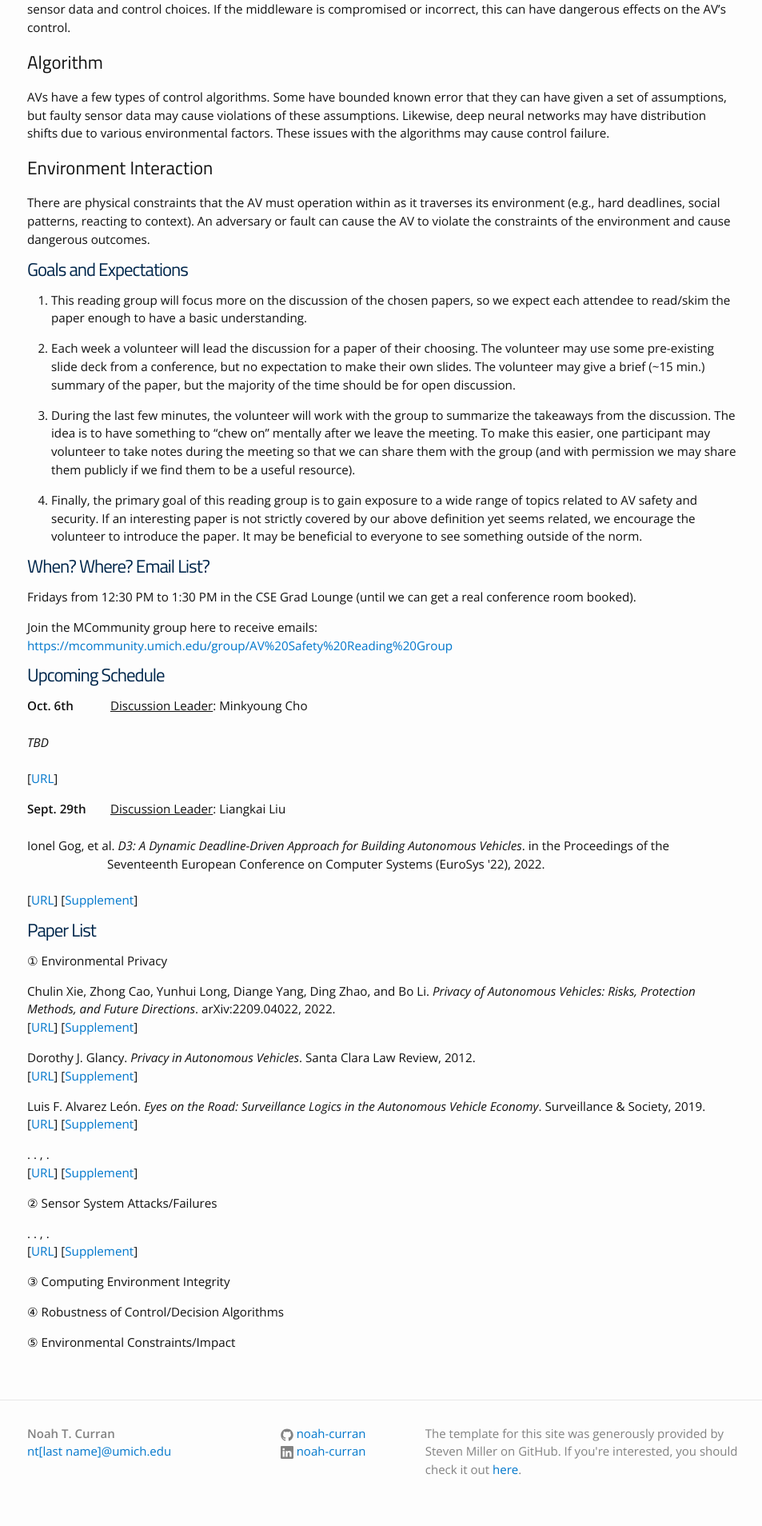
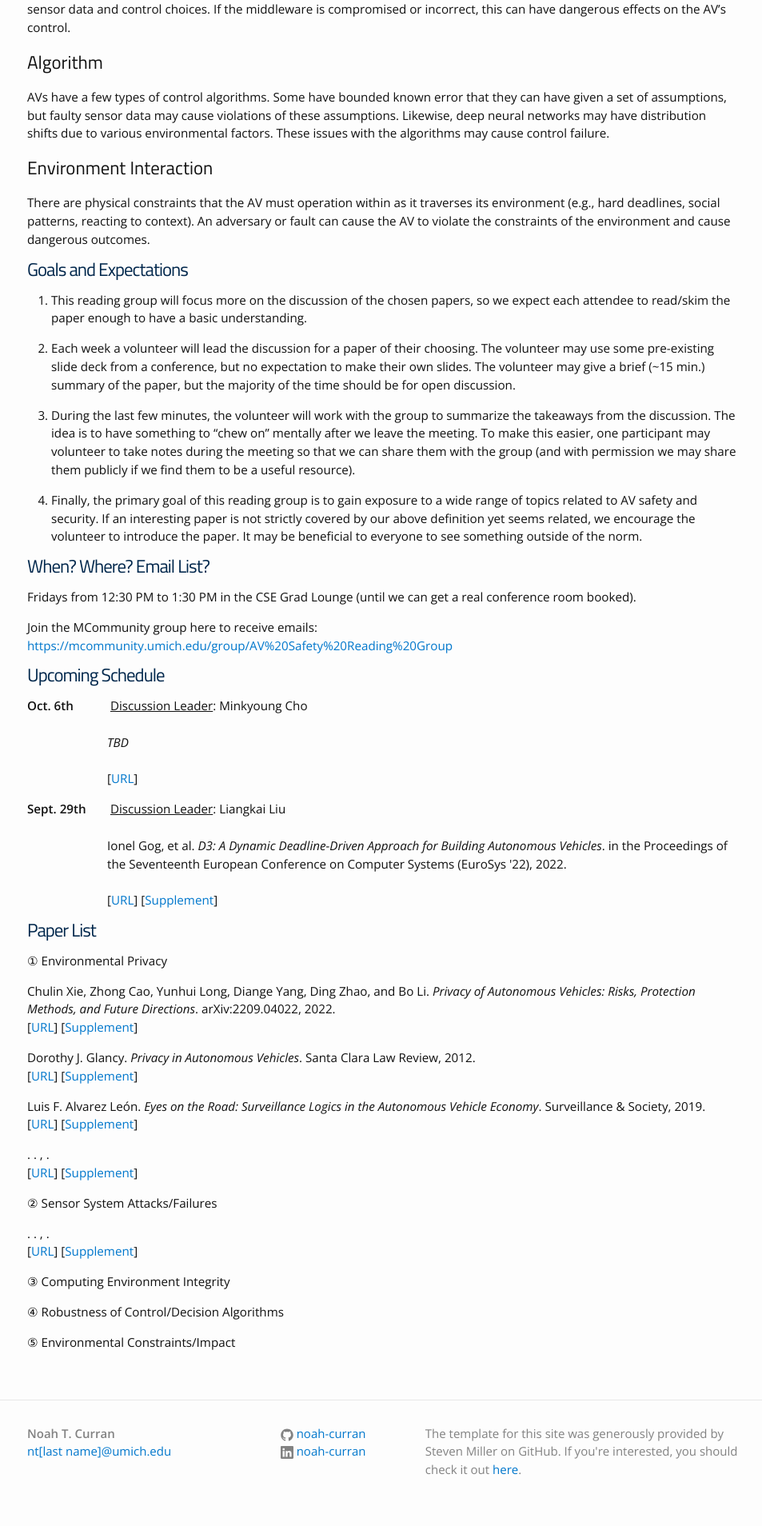
Before and after one commit to noah-curran/noah-curran.github.io, a Jekyll site: the page built from av-safe-sec.md, in a window 1280 px wide. Shown: the part 825-2733 px from the top of the page at 80% size, without its empty margins (161-1114 px from the left). Built offline with Jekyll 4.4.1, drawn with Linux system fonts in a browser that asks for light colours.

Commit message:
try this

```diff
--- a/_includes/readinggroupevent.html
+++ b/_includes/readinggroupevent.html
@@ -1,14 +1,14 @@
 <p>
     <div>
-        <span class="readingspacing">
+        <div class="readingspacing">
             <b>{{include.date}}</b>
-        </span>
+        </div>
 
         <u>Discussion Leader</u>: {{include.volunteer}}
     </div>
 
     <div>
-        <span class="readingspacing"></span>
+        <div class="readingspacing"></div>
         <div class="readingpaperspacing">
             {% if include.title != "TBD" %}
                 {{include.authors}}. <i>{{include.title}}</i>. {{include.pubvenue}}, {{include.year}}.
@@ -19,7 +19,7 @@
     </div>
 
     <div>
-        <span class="readingspacing"></span>
+        <div class="readingspacing"></div>
         <div class="readingpaperspacing">
             [<a href="{{include.url}}">URL</a>]
             {% if include.supp != null %}
--- a/_sass/_readinggroup.scss
+++ b/_sass/_readinggroup.scss
@@ -1,2 +1,2 @@
 .readingspacing { display: inline-block; width: 100px; }
-.readingpaperspacing { padding-left: 100px; text-indent:-100px; }
+.readingpaperspacing { padding-left: 100px; }
```
